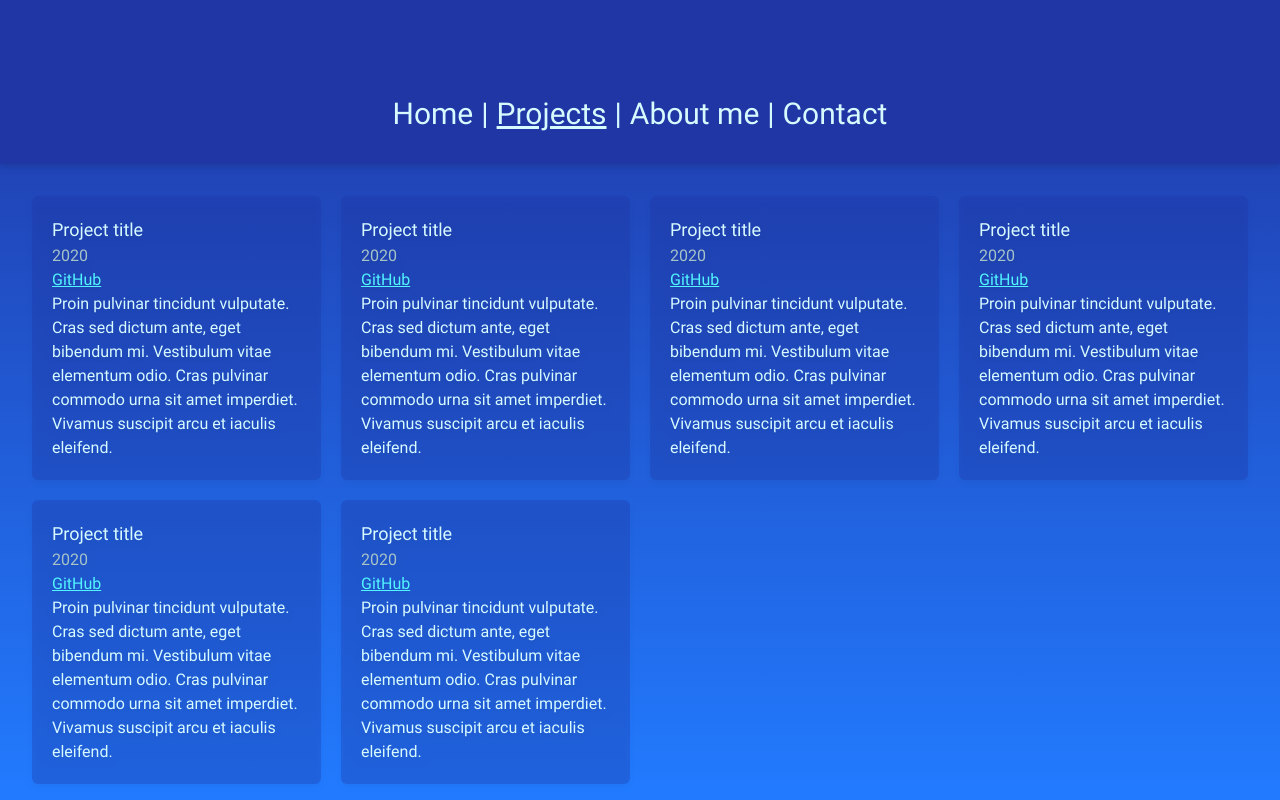
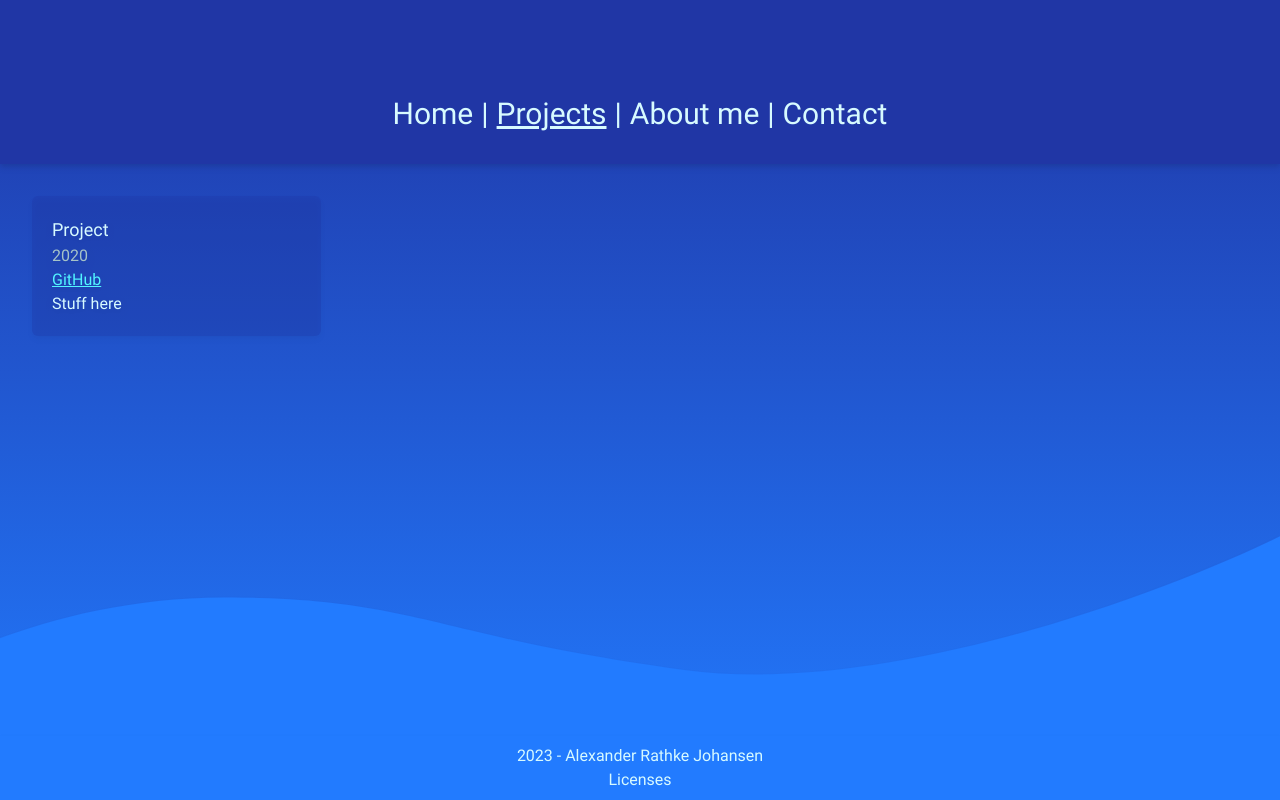
Before and after one commit to alexrajo/personal-website, a Next.js app: page /projects in a window 1280 px wide. Shown: the top 800 px of the page. Built offline with nearby package versions, Linux system fonts and the light colour scheme.

Commit message:
feat: Added json data for projects

```diff
--- a/package.json
+++ b/package.json
@@ -20,6 +20,7 @@
     "react": "18.2.0",
     "react-dom": "18.2.0",
     "server-only": "^0.0.1",
+    "swr": "^2.1.3",
     "typescript": "4.9.5"
   },
   "devDependencies": {
--- /dev/null
+++ b/public/json/projects.json
@@ -0,0 +1,11 @@
+[
+  {
+    "title": "Project",
+    "year": 2020,
+    "link": {
+      "name": "GitHub",
+      "href": "https://github.com/alexrajo"
+    },
+    "description": "Stuff here"
+  }
+]
--- a/src/app/projects/display.tsx
+++ b/src/app/projects/display.tsx
@@ -1,25 +1,31 @@
 import Link from "next/link";
+
+export type Project = {
+  title: string;
+  year: string;
+  link?: { name: string; href: string };
+  description?: string;
+};
 
 export type ProjectDisplayProps = {
   className?: string;
-};
+  children?: React.ReactNode;
+} & Project;
 
 export const ProjectDisplay = (props: ProjectDisplayProps) => {
-  const { className } = props;
+  const { className, title, year, link, description, children } = props;
 
   return (
-    <div
-      className={`drop-shadow-md bg-primary-800 p-5 rounded-md bg-opacity-30 hover:bg-opacity-50 transition-colors ${className}`}
-    >
-      <p className="text-lg">Project title</p>
-      <p className="text-secondary-text">2020</p>
-      <Link href={"https://github.com/alexrajo"} className="text-link underline">
-        GitHub
-      </Link>
-      <p>
-        Proin pulvinar tincidunt vulputate. Cras sed dictum ante, eget bibendum mi. Vestibulum vitae elementum odio.
-        Cras pulvinar commodo urna sit amet imperdiet. Vivamus suscipit arcu et iaculis eleifend.
-      </p>
+    <div className={`drop-shadow-md bg-primary-800 p-5 rounded-md bg-opacity-30 ${className}`}>
+      <p className="text-lg">{title}</p>
+      <p className="text-secondary-text">{year}</p>
+      {link !== undefined && (
+        <Link href={link.href} className="text-link underline">
+          {link.name}
+        </Link>
+      )}
+      {description !== undefined && <p>{description}</p>}
+      {children}
     </div>
   );
 };
--- a/src/app/projects/page.tsx
+++ b/src/app/projects/page.tsx
@@ -1,17 +1,39 @@
+"use client";
+
 import PageWrapper from "@/components/pagewrapper";
-import { ProjectDisplay } from "./display";
+import { Project, ProjectDisplay } from "./display";
+//useSWR allows the use of SWR inside function components
+import useSWR from "swr";
+
+export const metadata = {
+  title: "Projects",
+  description: "My projects",
+};
+
+//Write a fetcher function to wrap the native fetch function and return the result of a call to url in json format
+const fetcher = (url: string) =>
+  fetch(url)
+    .then(async (res) => {
+      return res.json();
+    })
+    .then((jsonData) => JSON.parse(jsonData));
 
 export default function ProjectsPage() {
+  const { data: projects, error } = useSWR<Project[]>("/api/projects", fetcher);
+
   return (
     <PageWrapper currentPage="projects">
-      <div className="xs:flex xs:flex-col sm:grid sm:grid-cols-4 gap-5">
-        <ProjectDisplay />
-        <ProjectDisplay />
-        <ProjectDisplay />
-        <ProjectDisplay />
-        <ProjectDisplay />
-        <ProjectDisplay />
-      </div>
+      {error ? (
+        <p>Error!</p>
+      ) : (
+        <div className="xs:flex xs:flex-col sm:grid sm:grid-cols-4 gap-5">
+          {projects ? (
+            projects.map((project) => <ProjectDisplay {...project} key={project.title + "-" + project.year} />)
+          ) : (
+            <p>Loading...</p>
+          )}
+        </div>
+      )}
     </PageWrapper>
   );
 }
--- a/src/components/footer.tsx
+++ b/src/components/footer.tsx
@@ -12,7 +12,9 @@ const Footer: React.FC<FooterProps> = (props) => {
       <img src={"/images/BottomWave.svg"} alt="Footer wave" className="-z-10 w-full h-auto" />
       <div className="w-full flex justify-center items-center flex-col py-2 bg-secondary-400 drop-shadow-md">
         <p>2023 - Alexander Rathke Johansen</p>
-        <Link href={"/licenses"}>Licenses</Link>
+        <Link href={"/licenses"} className="xs:invisible xs:absolute sm:visible sm:relative">
+          Licenses
+        </Link>
       </div>
     </div>
   );
--- a/src/pages/api/hello.ts
+++ /dev/null
@@ -1,13 +0,0 @@
-// Next.js API route support: https://nextjs.org/docs/api-routes/introduction
-import type { NextApiRequest, NextApiResponse } from 'next'
-
-type Data = {
-  name: string
-}
-
-export default function handler(
-  req: NextApiRequest,
-  res: NextApiResponse<Data>
-) {
-  res.status(200).json({ name: 'John Doe' })
-}
--- /dev/null
+++ b/src/pages/api/projects.ts
@@ -0,0 +1,13 @@
+// Next.js API route support: https://nextjs.org/docs/api-routes/introduction
+import type { NextApiRequest, NextApiResponse } from "next";
+import path from "path";
+import { promises as fs } from "fs";
+
+export default async function handler(req: NextApiRequest, res: NextApiResponse<string>) {
+  //Find the absolute path of the json directory
+  const jsonDirectory = path.join(process.cwd(), "public/json");
+  //Read the json data file data.json
+  const fileContents = await fs.readFile(jsonDirectory + "/projects.json", "utf8");
+  //Return the content of the data file in json format
+  res.status(200).json(fileContents);
+}
```
Also changed, not shown: 1 other file (tests, documents, lock files or other folders).
